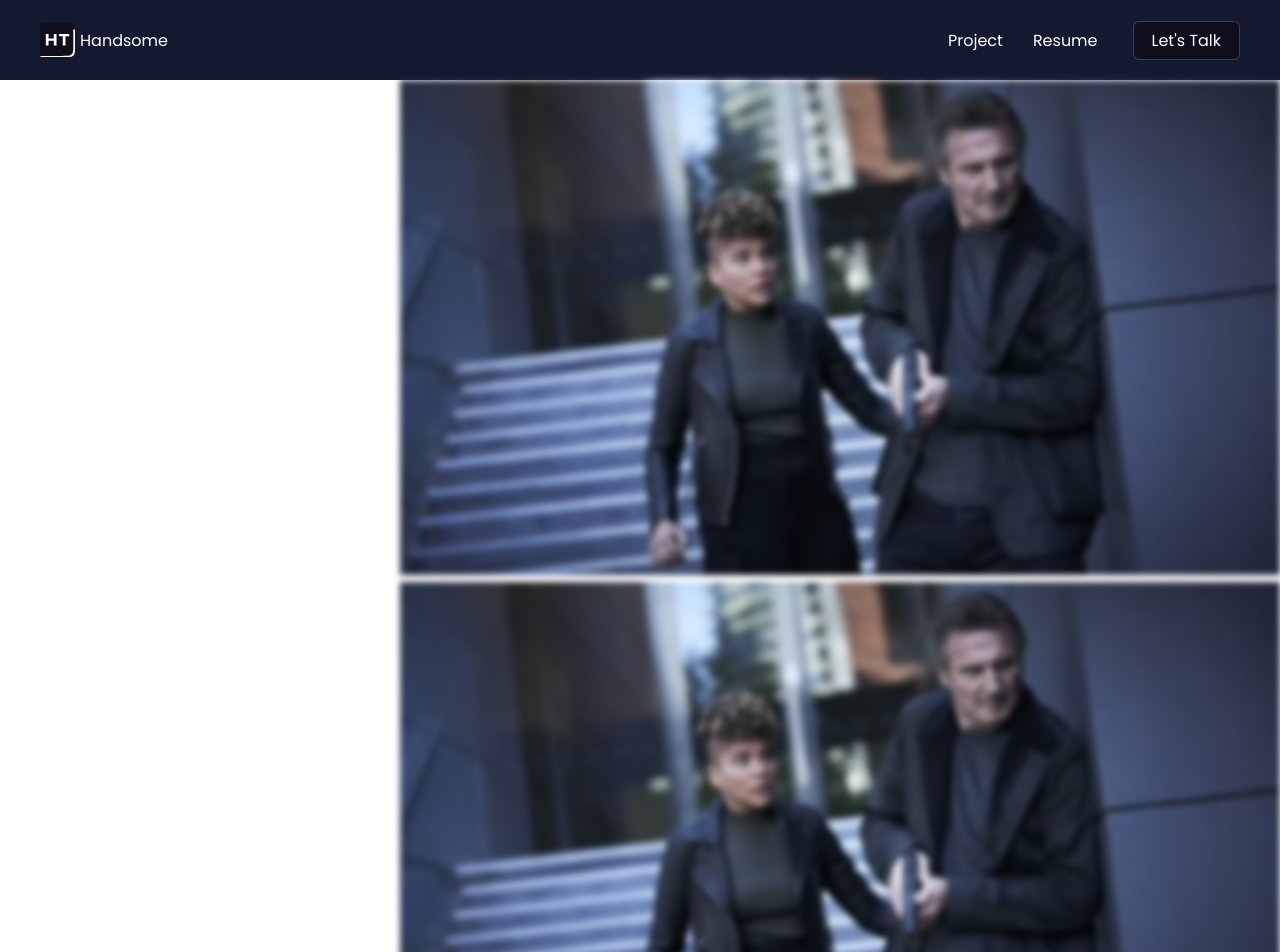
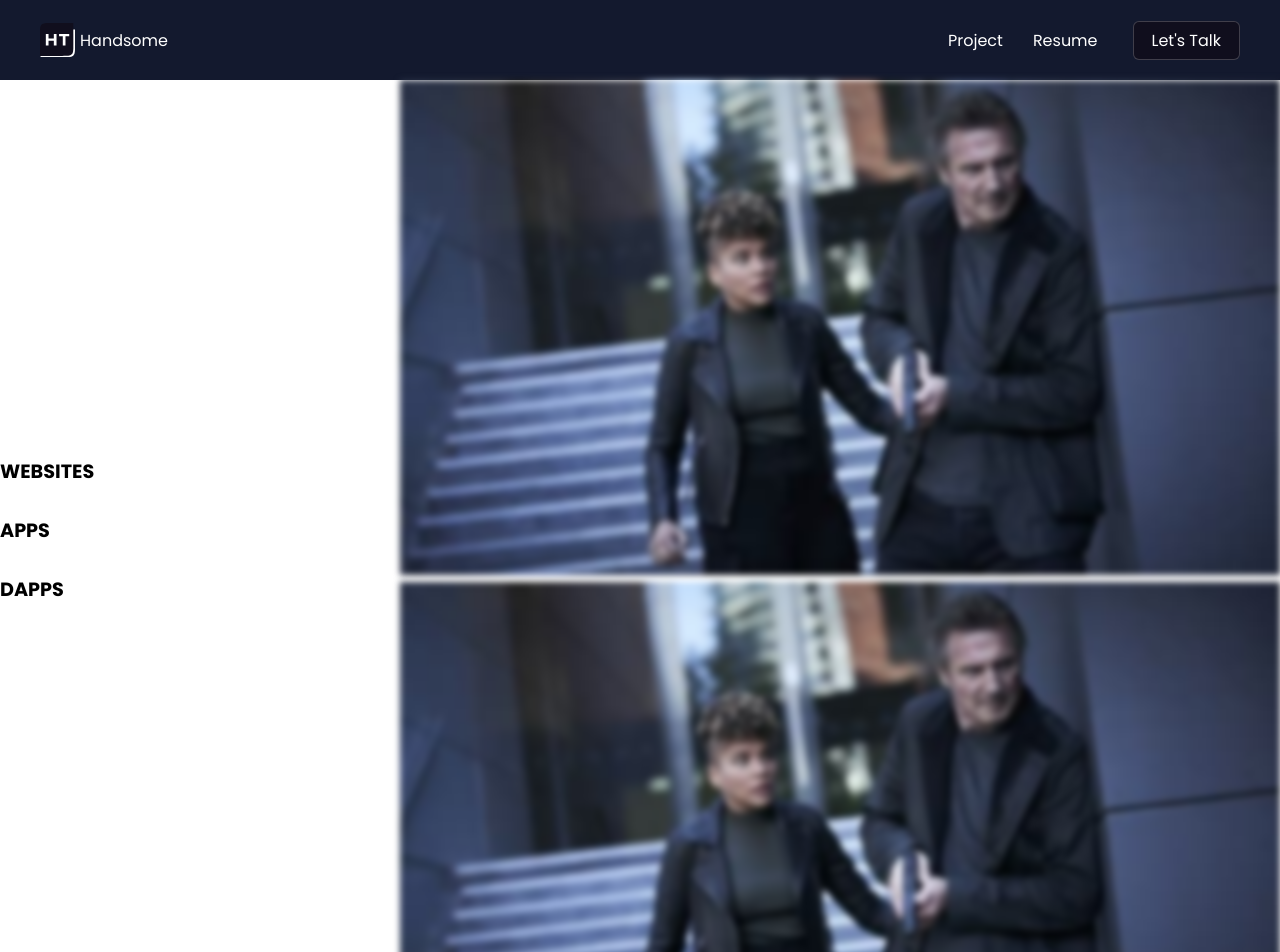
Before and after one commit to huzitaiwo/handsome, a React (Create React App) app: page /project in a window 1280 px wide. Shown: the top 952 px of the page. Built offline with nearby package versions, Linux system fonts and the light colour scheme.

Commit message:
project list

```diff
--- a/src/pages/project/Project.css
+++ b/src/pages/project/Project.css
@@ -3,19 +3,19 @@
   align-items: center;
   /* position: fixed; */
 }
+.projecr__bar-content {
+  width: 100%;
+  width: 400px;
+  height: 90vh;
+}
 .project__bar {
-  width: 100%;
-  max-width: 400px;
-  height: 90vh;
   display: flex;
   flex-direction: column;
   justify-content: flex-end;
   align-items: center;
   padding-bottom: 60px;
-}
-.project__links ul {
-  position: fixed;
-  width: inherit;
+  /* position: fixed;
+  width: inherit; */
 }
 .project__links li {
   list-style: none;
--- a/src/pages/project/Project.js
+++ b/src/pages/project/Project.js
@@ -7,11 +7,13 @@ export default function Project() {
   return (
     <div className='project'>
       <div className='project__bar'>
+        <div className="projecr__bar-content">
           <ul className='project__links'>
             <li><button>Websites</button></li>
             <li><button>Apps</button></li>
             <li><button>dApps</button></li>
           </ul>
+        </div>
       </div>
       <div className="project__list">
         <img
```
Lines whose indentation alone changed are shown as unchanged.
